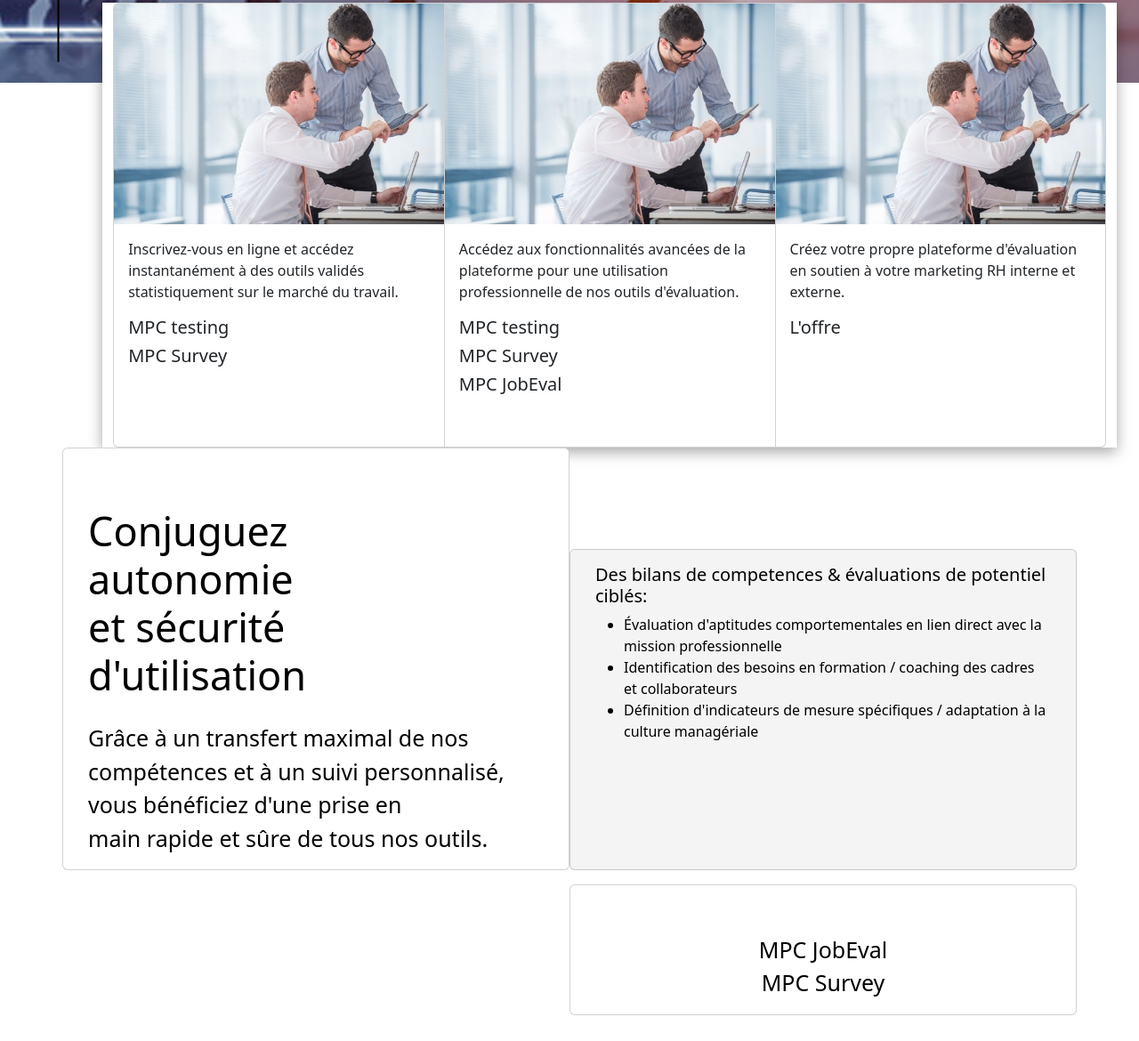
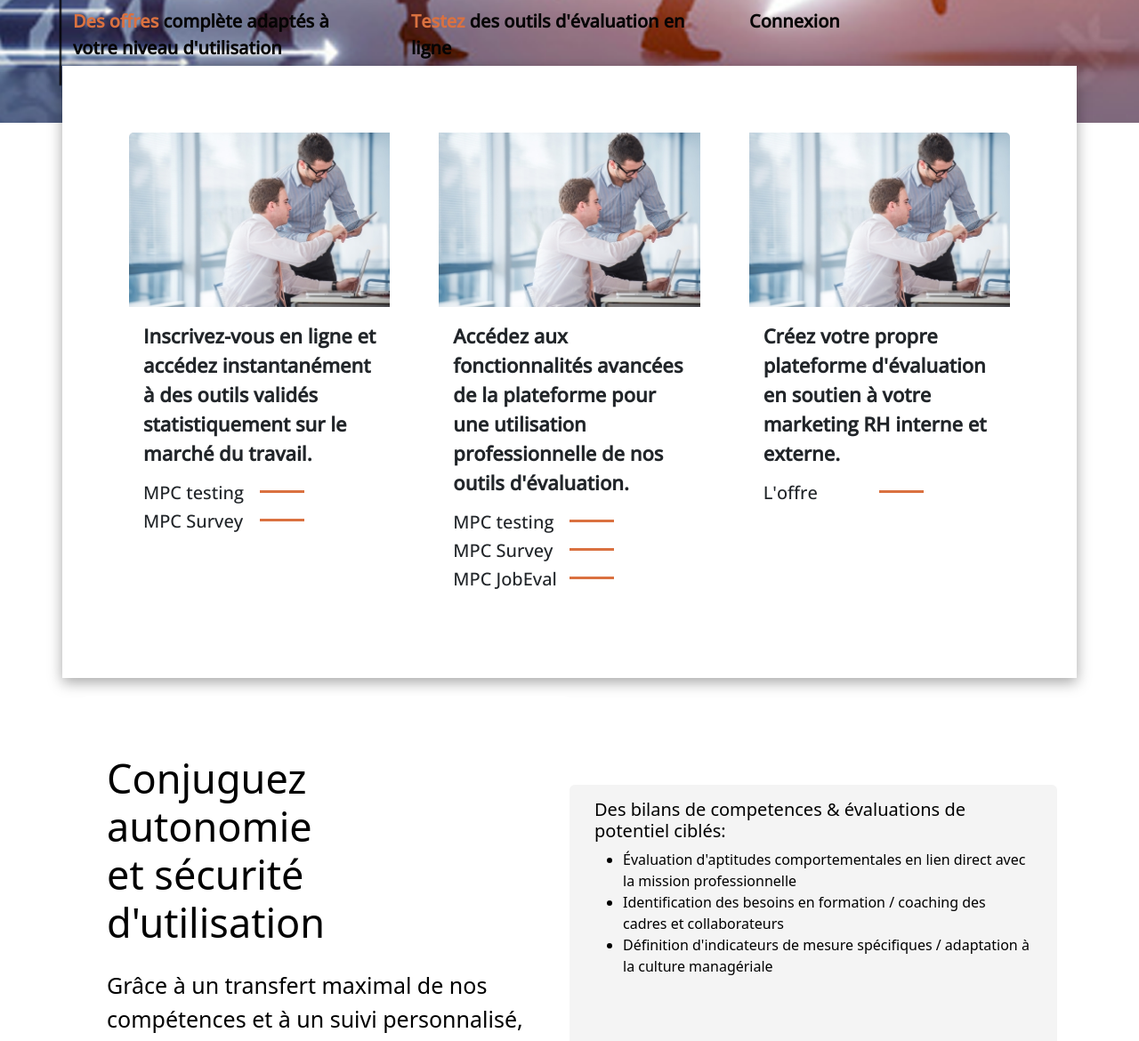
Before and after one commit to Adouaboubarnabas/maquette-jobsphere, a website: page index.html in a window 1280 px wide. Shown: the part 662-1832 px from the top of the page at 89% size. Drawn offline with nearby package versions, Linux system fonts and the light colour scheme.

Commit message:
Update style.css

```diff
--- a/style.css
+++ b/style.css
@@ -6,10 +6,12 @@ body .barre-de-navigation {
   color: #fff;
 }
 body .premiere-block-section-1 {
-  background-image: url("image/home.png");
-  background-color: blue;
+  background-image: url("/image/Home.png");
+  background-repeat: no-repeat;
+  background-size: cover;
+  background-color: #126855;
   color: #fff;
-  height: 755px;
+  height: 100vh;
 }
 body .premiere-block-section-1 .premier-paragraphe-section1 {
   color: #060505;
@@ -17,46 +19,69 @@ body .premiere-block-section-1 .premier-paragraphe-section1 {
   font-family: "Open Sans";
   font-weight: bold;
 }
+body .premiere-block-section-1 .barre-de-menu {
+  width: 100%;
+}
 body .boite-modal-section2 {
   width: 90%;
-  height: 500px;
-  margin-left: 9%;
-  margin-top: -7%;
+  height: 100%;
+  margin: auto;
+  margin-top: -5%;
+  padding: 20px;
   background: #FFFFFF;
   box-shadow: rgba(0, 0, 0, 0.35) 0px 5px 15px;
+}
+body .boite-modal-section2 .card {
+  margin: 5%;
+  border: 0;
+  font-family: "Open Sans";
+  font-size: 22px;
+  font-weight: bold;
+}
+body .boite-modal-section2 .card .trait {
+  height: 3px;
+  width: 50px;
+  background-color: #DA7140;
+  margin-top: 3%;
 }
 body .boite-modal-section2 .block-contenu-section2 {
   margin-top: 8%;
   display: flex;
 }
-body .boite-modal-section3 .boite-modal-section3-block1 {
-  display: flex;
-  text-align: center;
+body .section-3 {
+  margin-top: -100px;
+  margin: 10px;
 }
-body .boite-modal-section3 .boite-modal-section3-block1 .partie1 {
-  margin-top: 10%;
+body .section-3 .section-3-content {
+  margin-top: -100px;
 }
-body .boite-modal-section3 .boite-modal-section3-block1 .block1 {
-  font-size: 35px;
-  text-align: left;
-  margin-left: 20%;
-  font-family: "Open Sans";
-  font-weight: bold;
-  color: #DA7140;
+body .section-3 .card {
+  border: 0;
+  margin-top: 10px;
+  color: #060505;
 }
-body .boite-modal-section3 .boite-modal-section3-block1 .block2 {
-  font-size: 20px;
-  z-index: 1;
-  text-align: left;
-  margin-left: 20%;
-  font-family: "Open Sans";
-  font-weight: bold;
+body .section-3 .section-3-rectangle {
+  width: 180px;
+  height: 80px;
+  background: #126855;
+  margin: 10px;
+  margin-left: -95px;
 }
-body .boite-modal-section3 .boite-modal-section3-block1 .block3 {
-  height: 300px;
-  width: -300%;
-  background-color: #F4F4F4;
-  margin-top: 15%;
+body .section-3 .section-3-rectangle2 {
+  width: 180px;
+  height: 80px;
+  background: #FFF;
+  margin: 10px;
+  border: solid 1px #126855;
+  margin-left: -95px;
+}
+body .section-3 .section-3-rectangle3 {
+  width: 180px;
+  height: 80px;
+  background: #FFF;
+  margin: 10px;
+  border: solid 1px #126855;
+  margin-left: -95px;
 }
 body .partie-4 {
   background-color: #126855;
@@ -66,16 +91,21 @@ body .partie-4 .ligne1 {
   margin: auto;
   text-align: center;
 }
-body .partie-4 .ligne1 .certe {
+body .partie-4 .ligne1 .cercle {
   background: #fff;
   border-radius: 50%;
   width: 160px;
   height: 160px;
-  margin-top: 50%;
+  margin: auto;
+  margin-top: 25%;
 }
-body .partie-4 .ligne1 .certe svg {
+body .partie-4 .ligne1 .cercle svg {
   margin-top: 34%;
   color: #126855;
+}
+body .partie-4 .footer {
+  background-color: #FFFFFF;
+  display: flex;
 }
 
 .button-deconnexion {
@@ -115,9 +145,10 @@ body .partie-4 .ligne1 .certe svg {
 
 .deuxieme-partie-home {
   color: #DA7140;
-  font-size: 23px;
+  font-size: 30px;
   font-family: "Open Sans";
   font-weight: bold;
+  margin-top: 14%;
 }
 
 .text-col p {
@@ -143,9 +174,4 @@ body .partie-4 .ligne1 .certe svg {
 
 .boite-deuxieme-para {
   box-shadow: rgba(99, 99, 99, 0.2) 0px 2px 8px 0px;
-}
-
-.bbbbb {
-  background-color: #FFFFFF;
-  z-index: 2;
 }/*# sourceMappingURL=style.css.map */
```
